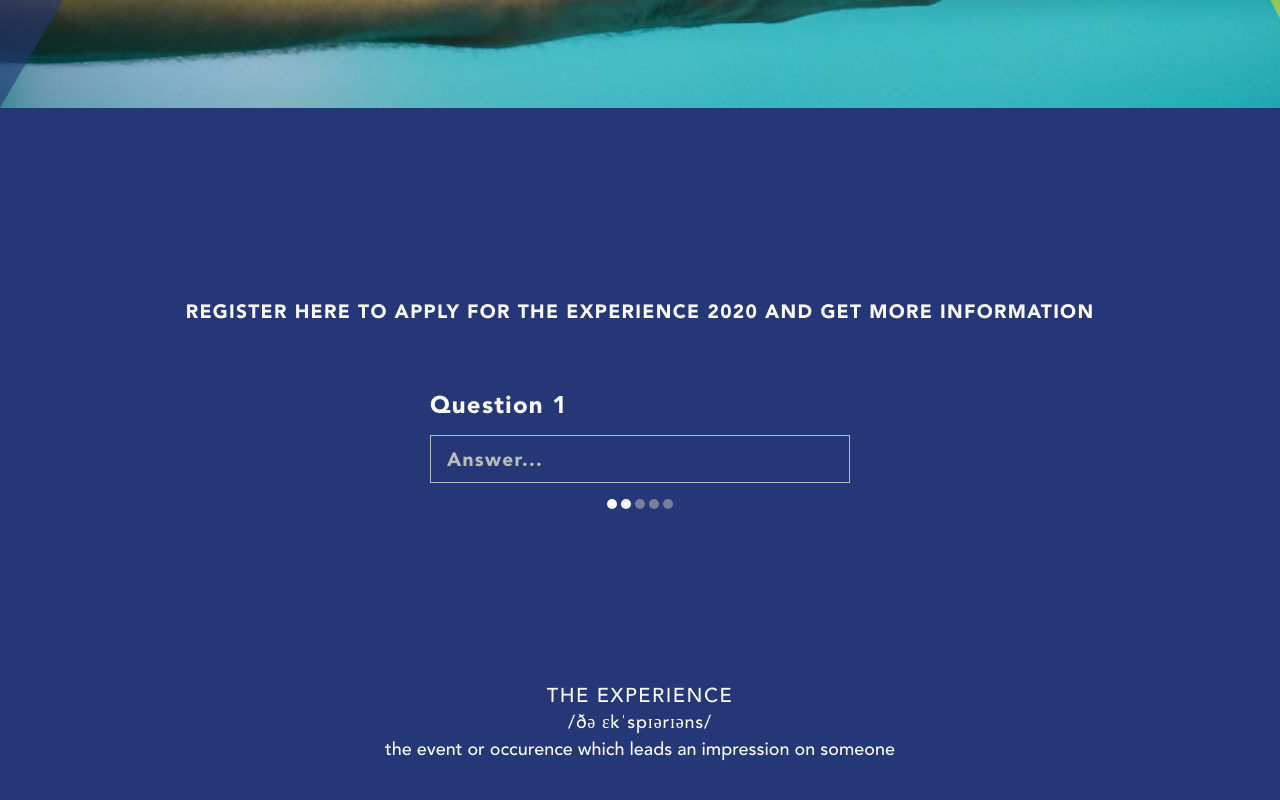
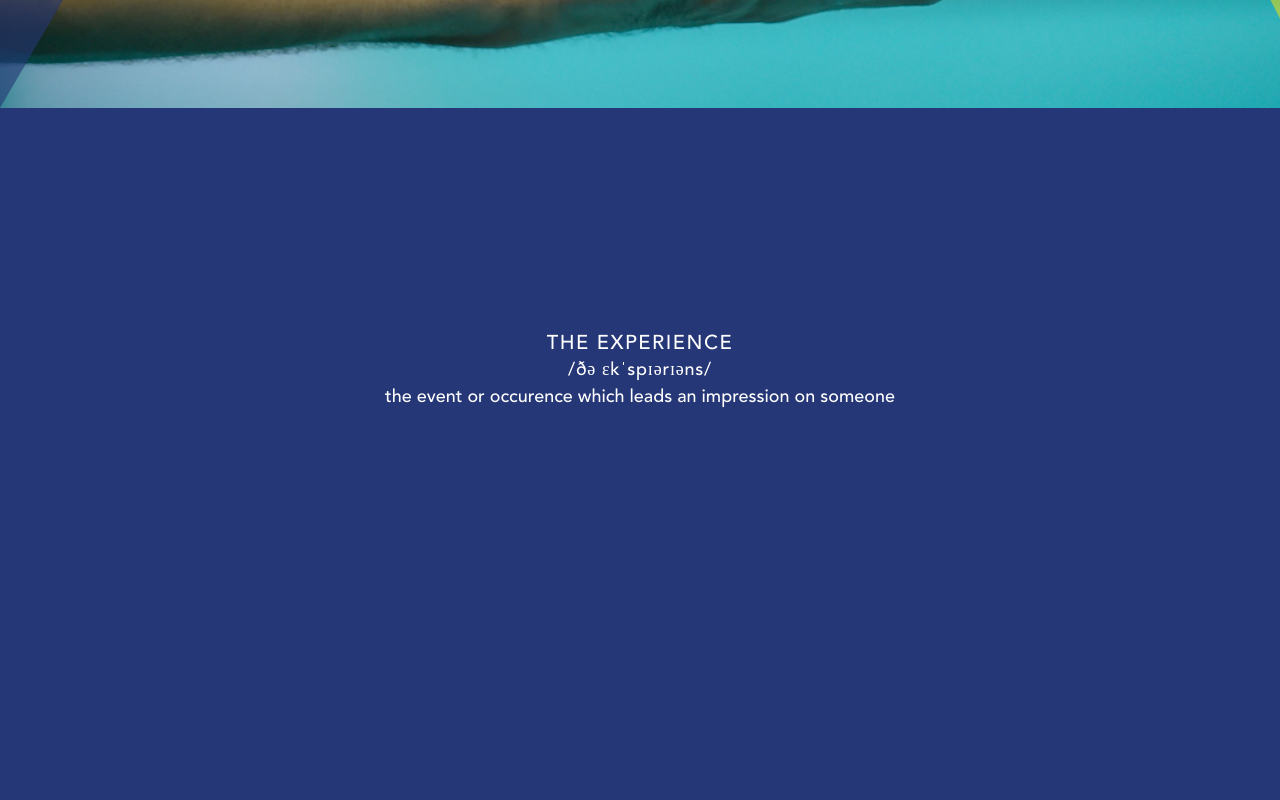
Before and after one commit to theexperience93/the-experience, a React (Create React App) app: page / in a window 1280 px wide. Shown: the part 692-1492 px from the top of the page. Built offline with nearby package versions, Linux system fonts and the light colour scheme.

Commit message:
Landing page launch

```diff
--- a/src/App.js
+++ b/src/App.js
@@ -45,7 +45,7 @@ const App = () => {
         />
       </div>
       <div className="bottom-content">
-        <Form />
+        {/* <Form /> */}
         <h2 className="the-experience-quote">The Experience</h2>
         <p className="the-experience-sound">/ðə ɛkˈspɪərɪəns/</p>
         <p className="the-experience-meaning">
```
